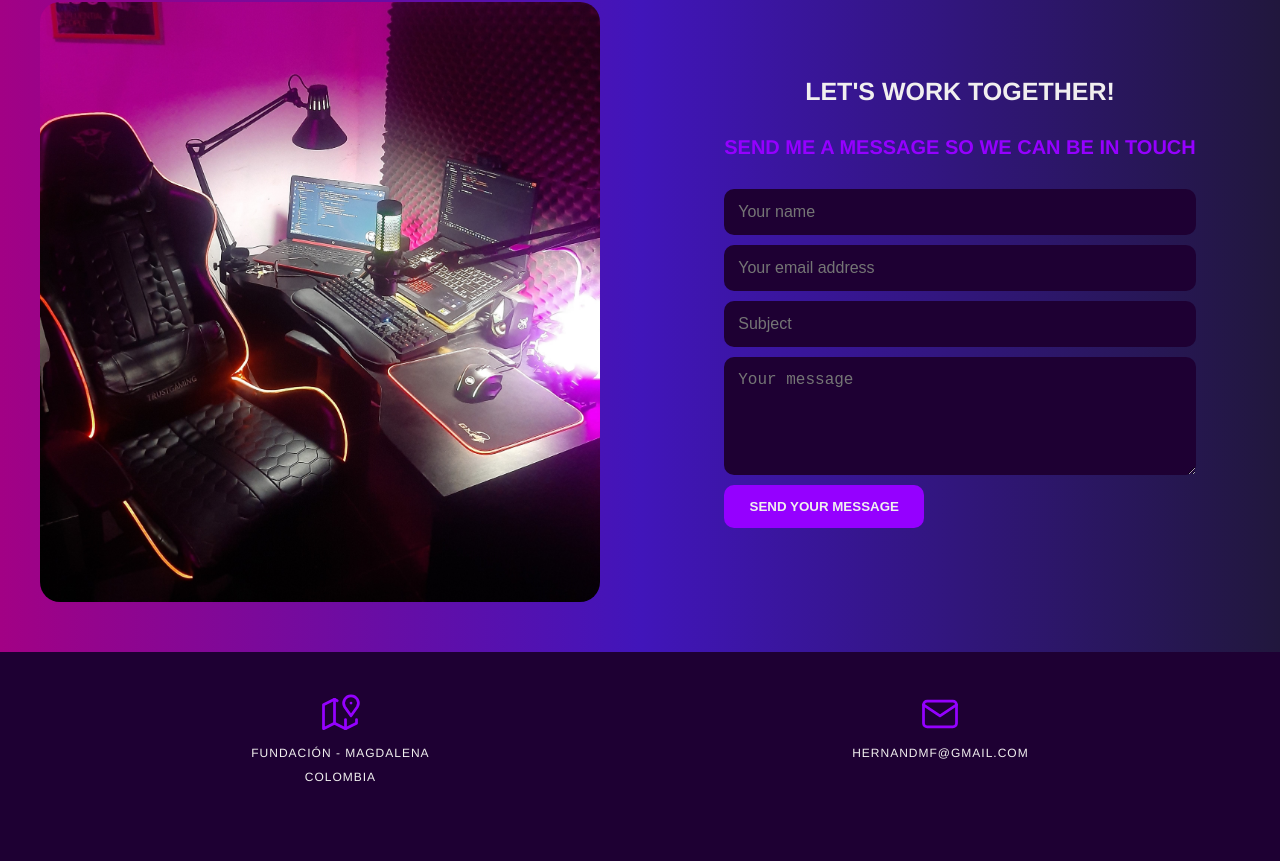
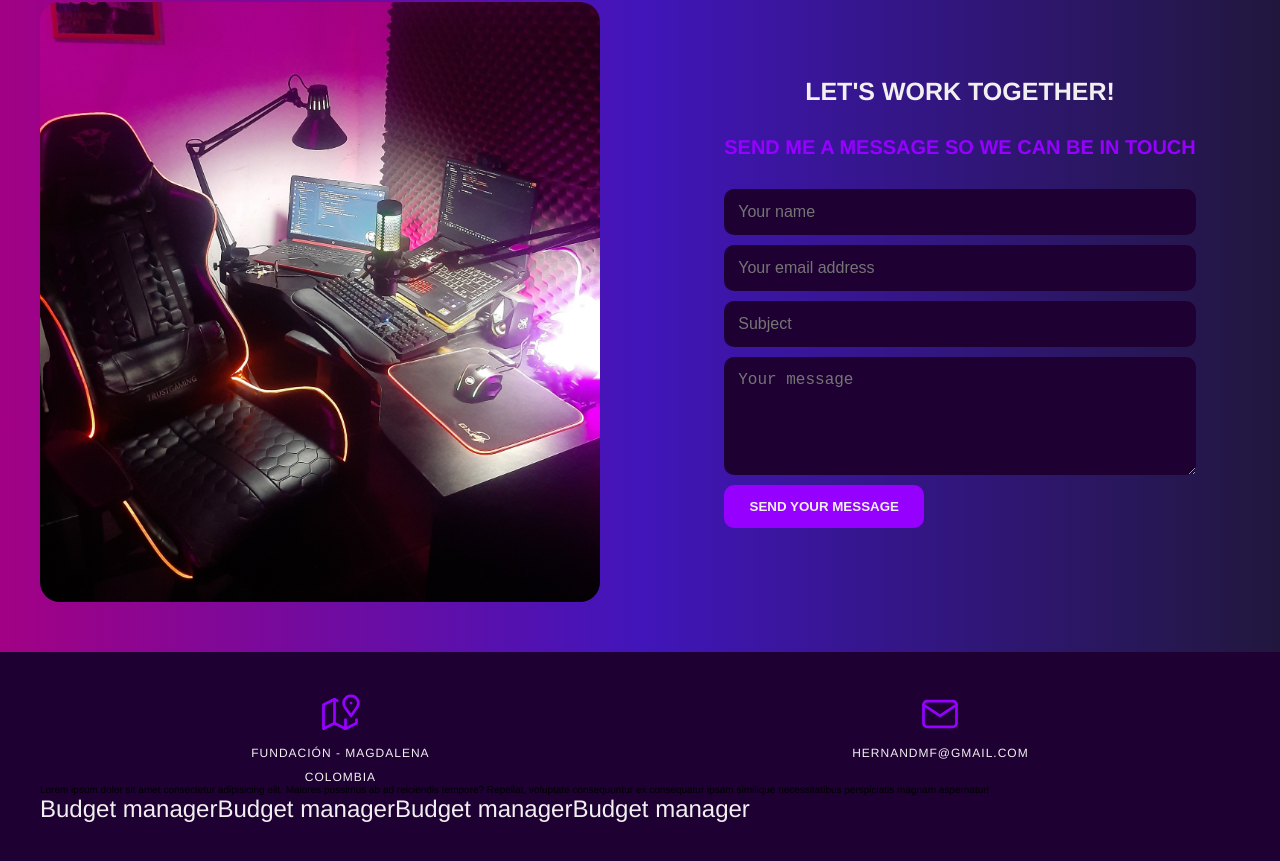
Before and after one commit to Hernan1ro/Personal--Portfolio, a React (Vite) app: page / in a window 1280 px wide. Shown: the part 3897-4758 px from the top of the page. Before the commit the page ends 4721 px from the top, so only its background shows below. Built offline with nearby package versions, Linux system fonts and the light colour scheme.

Commit message:
resume info html

```diff
--- a/src/containers/Footer/index.jsx
+++ b/src/containers/Footer/index.jsx
@@ -17,7 +17,20 @@ const Footer = () => {
           <span>Hernandmf@gmail.com</span>
         </div>
       </div>
-      <div className="resume-info"></div>
+      <div className="resume-info">
+        <div className="about-me">
+          Lorem ipsum dolor sit amet consectetur adipisicing elit. Maiores
+          possimus ab ad reiciendis tempore? Repellat, voluptate consequuntur ex
+          consequatur ipsam similique necessitatibus perspiciatis magnam
+          aspernatur!
+        </div>
+        <div className="latest-projects">
+          <span>Budget manager</span>
+          <span>Budget manager</span>
+          <span>Budget manager</span>
+          <span>Budget manager</span>
+        </div>
+      </div>
       <div className="social-media"></div>
       <div className="copyright"></div>
     </footer>
```
